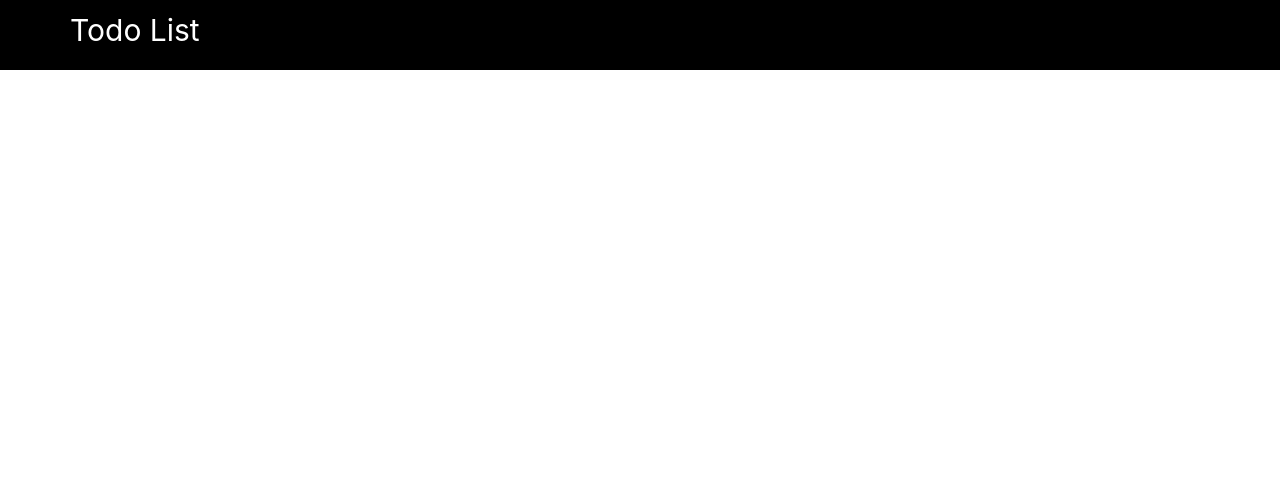
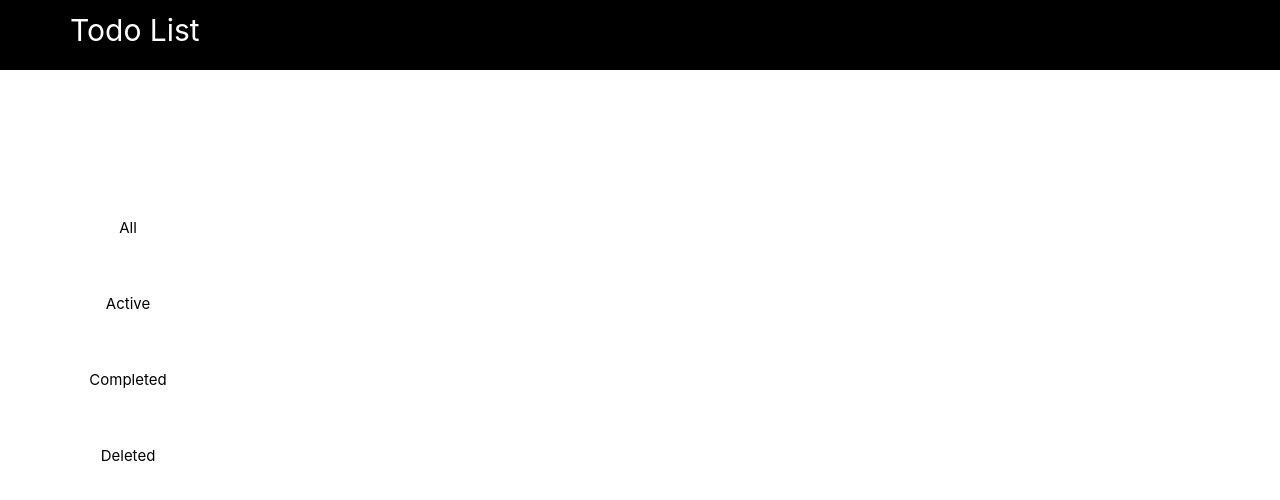
Before and after one commit to VinethaSuresh/react-todolist, a React (Create React App) app: page / in a window 1280 px wide. Shown: the top 500 px of the page. Built offline with nearby package versions, Linux system fonts and the light colour scheme.

Commit message:
developed Navbar

```diff
--- a/src/App.js
+++ b/src/App.js
@@ -1,6 +1,7 @@
 import './App.css';
 import React, { Component } from 'react';
-import { TitleBar } from './Titlebar'
+import { TitleBar } from './Titlebar';
+import { Navbar } from './Navbar';
 class App extends Component {
   state =
     {
@@ -8,9 +9,22 @@ class App extends Component {
 
     }
 
+  clickHandler = function (e) {
+    let listtype = "all";
+    listtype = e.target.id;
+
+  };
+
   render() {
+
     return (
-      < TitleBar />
+      <div>
+        < TitleBar />
+        <Navbar click={() => this.clickHandler()} />
+
+
+      </div>
+
     )
 
   }
--- /dev/null
+++ b/src/Navbar.css
@@ -0,0 +1,24 @@
+ul {
+    list-style-type: none;
+    padding: 0;
+    line-height: 60px;
+    font-size: 15px;
+    font-weight: 10px;
+    text-align: center;
+    position: fixed;
+    width: 20%;
+    margin-top:120px;
+
+  }
+
+  li a {
+    display: block;
+    padding: 8px 16px;
+    color: black;
+    text-decoration: none;
+  }
+  li a:hover {
+    text-decoration: underline;
+    -webkit-text-decoration-color: red; /* Safari */
+    text-decoration-color: red;
+  }
--- /dev/null
+++ b/src/Navbar.js
@@ -0,0 +1,26 @@
+import React from 'react';
+import './Navbar.css';
+export let Navbar = (props) => {
+    console.log("props", props);
+    let navBarValues = {
+        id: ["All", "Active", "Completed", "Deleted"],
+        href: ["#all", "#active", "#completed", "#deleted"],
+    }
+    let listItems = [];
+    for (let i = 0; i < navBarValues.id.length; i++) {
+        listItems.push(<li>
+            <a href={navBarValues.id[i]}
+                id={navBarValues.href[i]}
+                className={navBarValues.id[i] == "all" ? "active" : ""}
+                onClick={props.click}>
+                {navBarValues.id[i]}
+            </a>
+        </li>)
+    }
+
+    return (
+        <ul>
+            {listItems}
+        </ul >)
+        ;
+};
--- /dev/null
+++ b/src/Taskcontainer.js
@@ -0,0 +1 @@
+import React from 'react';
```
